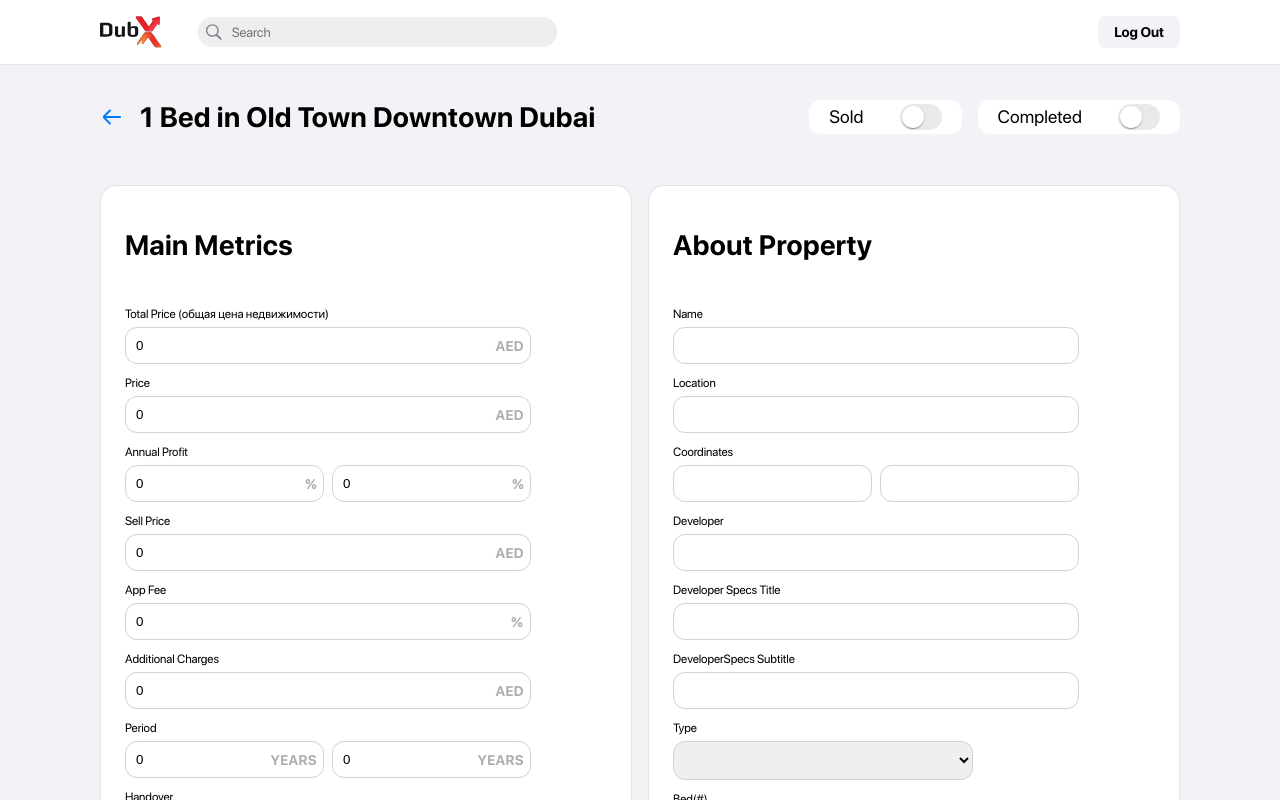
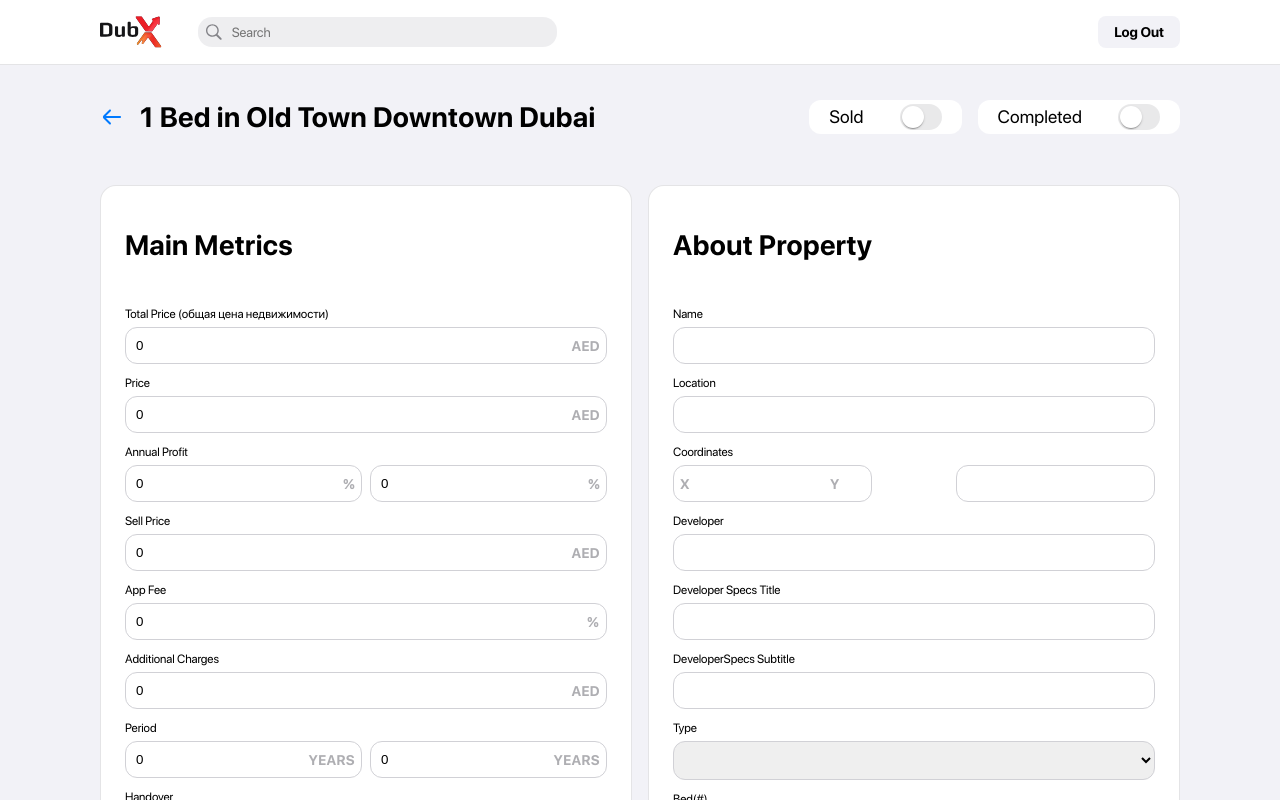
Before and after one commit to VadimTan/real-estate-funding, a React (Vite) app: page /add in a window 1280 px wide. Shown: the top 800 px of the page. Built offline with nearby package versions, Linux system fonts and the light colour scheme.

Commit message:
bug fixing

```diff
--- a/src/components/addNEdit/AboutProperty.jsx
+++ b/src/components/addNEdit/AboutProperty.jsx
@@ -66,7 +66,7 @@ export const AboutProperty = ({ handleChange, formState }) => {
 									value={formState.coordinate_x}
 									onChange={handleChange}
 								/>
-								{/* <span className="text-near-input-about-2">X</span> */}
+								<span className="text-near-input-about-2">X</span>
 							</div>
 							<div>
 								<input
@@ -76,7 +76,7 @@ export const AboutProperty = ({ handleChange, formState }) => {
 									value={formState.coordinate_y}
 									onChange={handleChange}
 								/>
-								{/* <span className="text-near-input-about-3">Y</span> */}
+								<span className="text-near-input-about-3">Y</span>
 							</div>
 						</div>
 					</Label>
--- a/styles/aboutproperty.scss
+++ b/styles/aboutproperty.scss
@@ -57,6 +57,12 @@
 	outline: none;
 }
 
+.about-property-fields-container {
+	display: flex;
+	flex-direction: column;
+	width: 100%;
+}
+
 .text-near-input-about {
 	font-family: SF Pro Display;
 	font-style: normal;
@@ -99,8 +105,6 @@
 	letter-spacing: 0.32px;
 	color: #aeaeb2;
 	position: absolute;
-	left: 685px;
-	top: 475px;
 }
 
 .text-near-input-about-3 {
@@ -114,8 +118,6 @@
 	letter-spacing: 0.32px;
 	color: #aeaeb2;
 	position: absolute;
-	left: 838px;
-	top: 475px;
 }
 
 @media screen and (max-width: 968px) {
--- a/styles/mainmetrics.scss
+++ b/styles/mainmetrics.scss
@@ -3,6 +3,12 @@
 	grid-template-columns: repeat(auto-fit, minmax(384px, 1fr));
 	padding: 16px 100px;
 	gap: 16px;
+}
+
+.main-metrics-fields-container {
+	display: flex;
+	flex-direction: column;
+	width: 100%;
 }
 
 .main-metrics-container {
@@ -116,7 +122,7 @@
 	gap: 8px;
 	border: 1px solid #d1d1d6;
 	border-radius: 12px;
-	width: 300px;
+	width: 100%;
 }
 
 .text-near-input-app-fee {
@@ -150,6 +156,7 @@
 .input-field-small {
 	display: flex;
 	flex-direction: column;
+	width: 100%;
 }
 
 .small-div-for-double-input {
```
